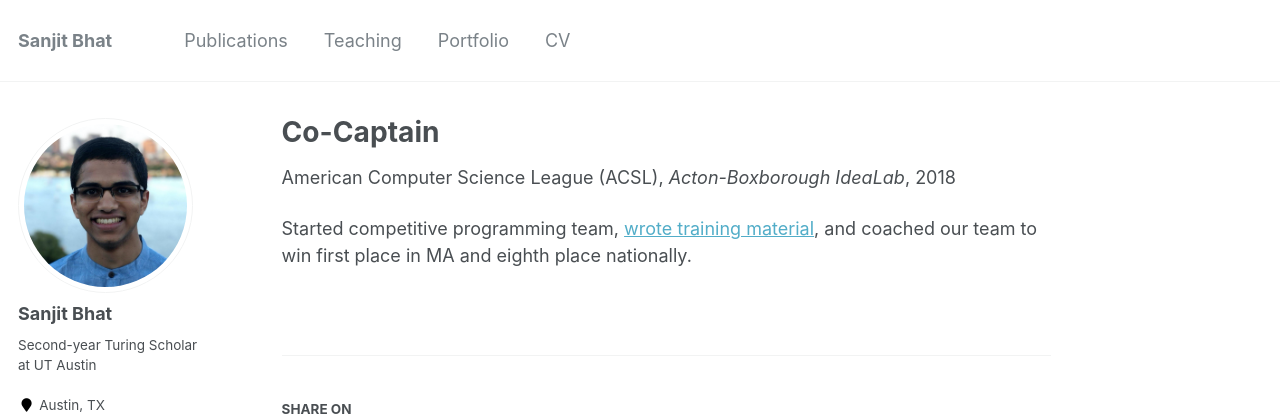
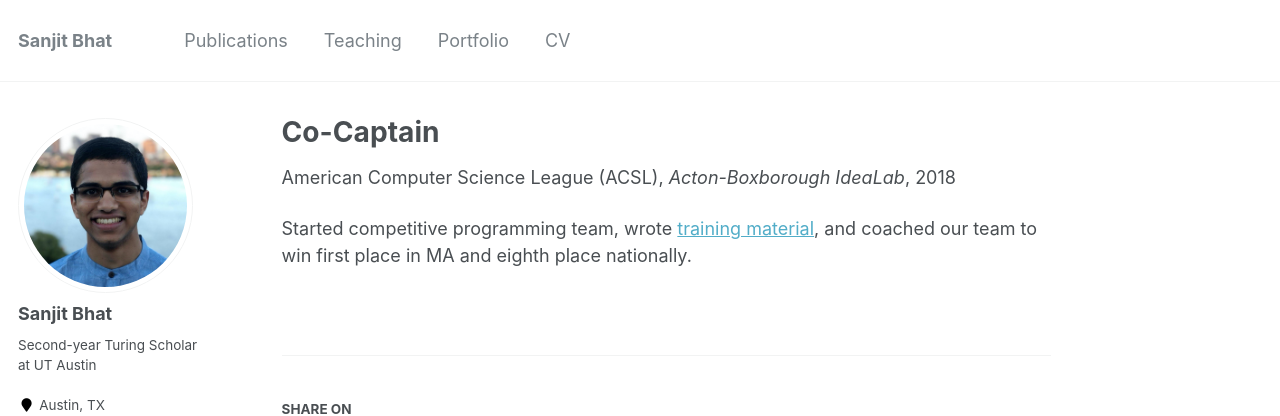
Before and after one commit to sanjit-bhat/sanjit-bhat.github.io, a Jekyll site: the page built from _teaching/2018-ACSL.md, in a window 1280 px wide. Shown: the top 416 px of the page. Built offline with Jekyll 4.4.1, drawn with Linux system fonts in a browser that asks for light colours.

```diff
--- a/_teaching/2018-ACSL.md
+++ b/_teaching/2018-ACSL.md
@@ -8,5 +8,5 @@ date: 2018-08-01
 location: "Acton, MA"
 ---
 
-Started competitive programming team, [wrote training material](https://github.com/sanjit-bhat/AB-ACSL),
+Started competitive programming team, wrote [training material](https://github.com/sanjit-bhat/AB-ACSL),
 and coached our team to win first place in MA and eighth place nationally.
```
Also changed, not shown: _portfolio/2019-Music-Synth.md (+3 -1 lines), _portfolio/2020-Safe-Drinks.md (+3 -1 lines).
